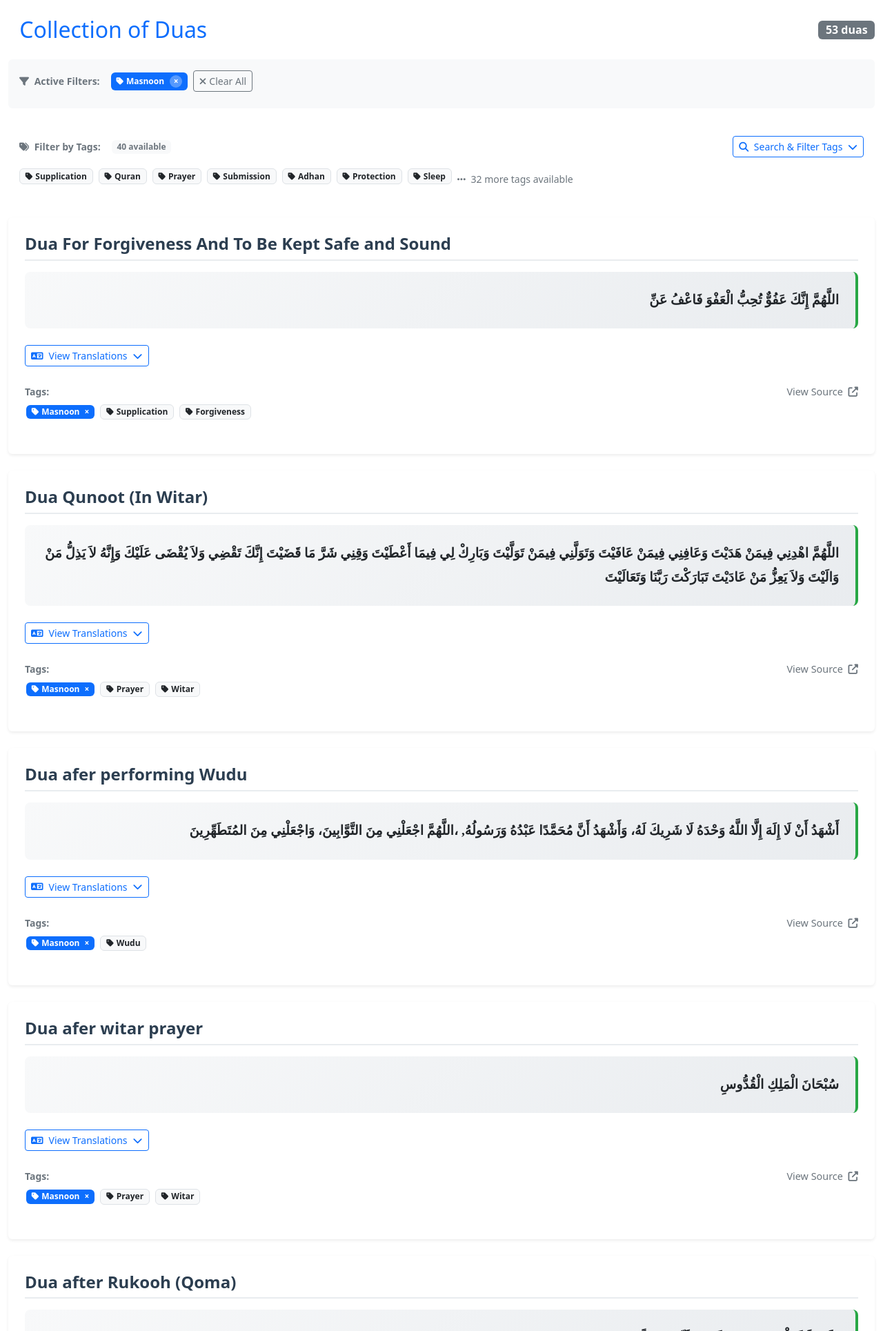
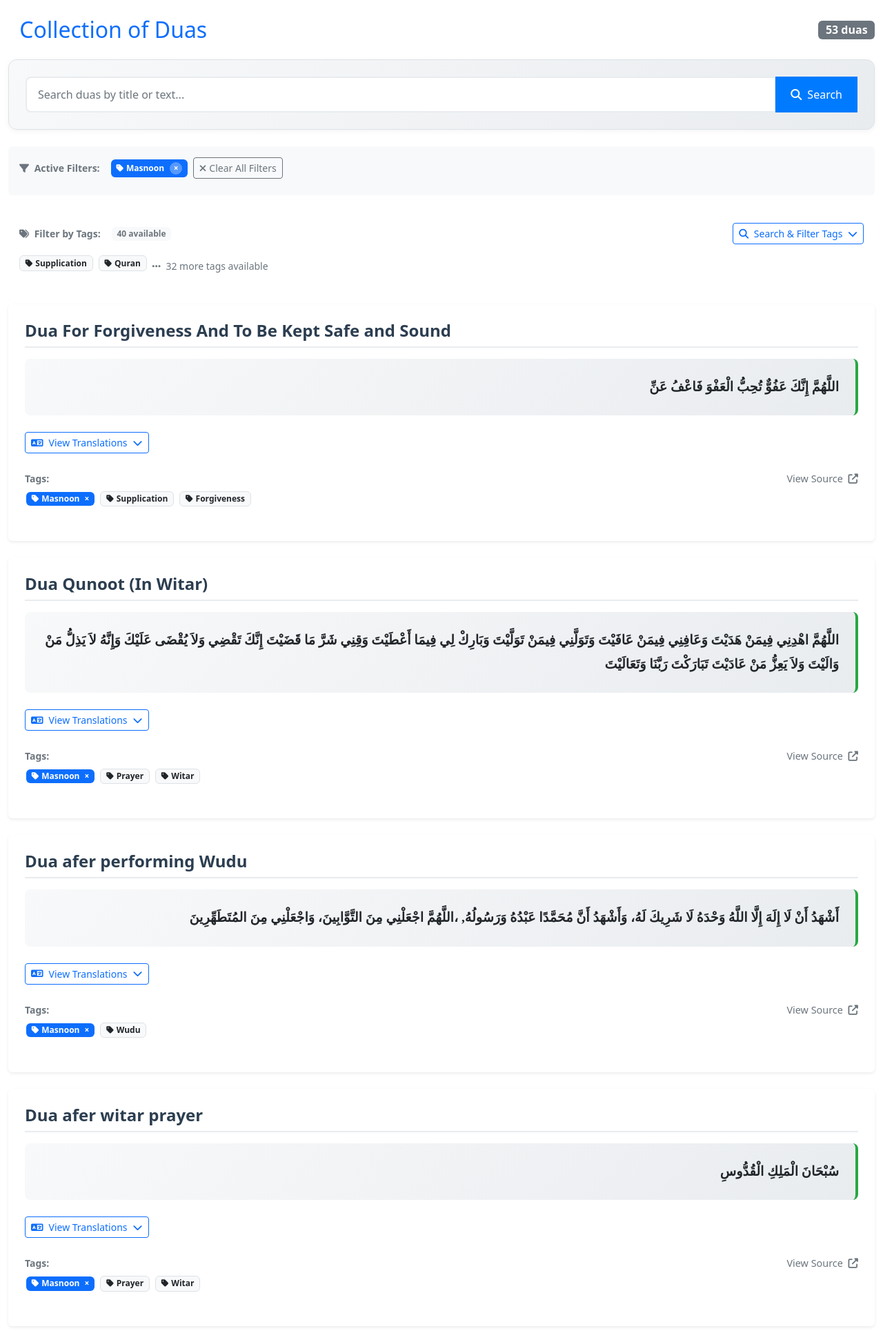
Before and after one commit to segullshairbutt/dua-collections, a Django app: page /duas/?tags=12 in a window 1280 px wide. Shown: the top 1929 px of the page at 69% size. Run offline with Django 5.2, Linux system fonts and the light colour scheme; data comes from the database, SQL or seed files in the repository; some web fonts are replaced.

Commit message:
htmx-transformation
Enhances the tool to allow searching for a dua

```diff
--- /dev/null
+++ b/dua_collection/static/dua_collection/css/search_form.css
@@ -0,0 +1,51 @@
+/* Search Form Specific Styles */
+.search-form {
+    background: linear-gradient(135deg, #f8f9fa 0%, #e9ecef 100%);
+    padding: 1.5rem;
+    border-radius: 12px;
+    border: 1px solid #dee2e6;
+    box-shadow: 0 2px 8px rgba(0,0,0,0.05);
+}
+
+.search-input {
+    border-radius: 8px 0 0 8px;
+    border: 2px solid #e9ecef;
+    padding: 0.75rem 1rem;
+    font-size: 1rem;
+    transition: border-color 0.3s ease, box-shadow 0.3s ease;
+}
+
+.search-input:focus {
+    border-color: #007bff;
+    box-shadow: 0 0 0 0.2rem rgba(0, 123, 255, 0.25);
+    outline: none;
+}
+
+.search-btn {
+    border-radius: 0;
+    padding: 0.75rem 1.25rem;
+    font-weight: 500;
+    border: 2px solid #007bff;
+    background: #007bff;
+    transition: all 0.3s ease;
+}
+
+.search-btn:hover {
+    background: #0056b3;
+    border-color: #0056b3;
+    transform: translateY(-1px);
+}
+
+.search-form .btn-outline-secondary {
+    border-radius: 0 8px 8px 0;
+    padding: 0.75rem 1rem;
+    border: 2px solid #6c757d;
+    transition: all 0.3s ease;
+}
+
+.search-form .btn-outline-secondary:hover {
+    background: #6c757d;
+    border-color: #6c757d;
+    color: white;
+    transform: translateY(-1px);
+}
--- a/dua_collection/templates/dua_collection/dua_list.html
+++ b/dua_collection/templates/dua_collection/dua_list.html
@@ -1,44 +1,9 @@
 {% extends "core/base.html" %}
+{% load static %}
 
 {% block head %}
     <title>Dua Collection</title>
-    <style>
-        .dua-card {
-            transition: transform 0.2s ease-in-out, box-shadow 0.2s ease-in-out;
-        }
-        .dua-card:hover {
-            transform: translateY(-2px);
-            box-shadow: 0 4px 15px rgba(0,0,0,0.1);
-        }
-        .dua-text {
-            font-family: 'Amiri', 'Times New Roman', serif;
-            font-size: 1.2rem;
-            line-height: 1.8;
-            background: linear-gradient(135deg, #f8f9fa 0%, #e9ecef 100%);
-            padding: 1.5rem;
-            border-radius: 8px;
-            border-right: 4px solid #28a745;
-        }
-        .tag-badge {
-            margin: 2px;
-        }
-        .source-link {
-            color: #6c757d;
-            text-decoration: none;
-            font-size: 0.9rem;
-        }
-        .source-link:hover {
-            color: #495057;
-            text-decoration: underline;
-        }
-        .dua-title {
-            color: #2c3e50;
-            border-bottom: 2px solid #e9ecef;
-            padding-bottom: 0.5rem;
-            margin-bottom: 1rem;
-        }
-
-    </style>
+    <link rel="stylesheet" href="{% static 'dua_collection/css/dua_list.css' %}">
 {% endblock %}
 
 {% block content %}
@@ -55,6 +20,9 @@
             </div>
         </div>
     </div>
+
+    <!-- Search Form -->
+    {% include 'dua_collection/partials/search_form.html' %}
 
     <!-- Filter Components -->
     {% include 'dua_collection/partials/active_filters.html' %}
--- a/dua_collection/templates/dua_collection/partials/active_filters.html
+++ b/dua_collection/templates/dua_collection/partials/active_filters.html
@@ -13,7 +13,7 @@
                         <span class="badge bg-primary me-2 mb-2 d-inline-flex align-items-center">
                             <i class="fas fa-tag me-1"></i>
                             <span class="me-2">{{ tag.name }}</span>
-                            <a href="?{% for other_tag in selected_tags %}{% if other_tag.id != tag.id %}tags={{ other_tag.id }}&{% endif %}{% endfor %}{% if request.GET.page %}page={{ request.GET.page }}&{% endif %}"
+                            <a href="?{% if search_query %}search={{ search_query }}&{% endif %}{% for other_tag in selected_tags %}{% if other_tag.id != tag.id %}tags={{ other_tag.id }}&{% endif %}{% endfor %}{% if request.GET.page %}page={{ request.GET.page }}&{% endif %}"
                                class="text-white text-decoration-none d-inline-flex align-items-center justify-content-center"
                                style="width: 18px; height: 18px; background-color: rgba(255,255,255,0.3); border-radius: 50%; font-size: 12px; font-weight: bold;"
                                title="Remove filter">
@@ -21,8 +21,8 @@
                             </a>
                         </span>
                     {% endfor %}
-                    <a href="{% url 'dua_collection:dua_list' %}" class="btn btn-sm btn-outline-secondary mb-2">
-                        <i class="fas fa-times me-1"></i>Clear All
+                    <a href="{% if search_query %}?search={{ search_query }}{% else %}{% url 'dua_collection:dua_list' %}{% endif %}" class="btn btn-sm btn-outline-secondary mb-2">
+                        <i class="fas fa-times me-1"></i>Clear All Filters
                     </a>
                 </div>
             </div>
--- a/dua_collection/templates/dua_collection/partials/available_tags.html
+++ b/dua_collection/templates/dua_collection/partials/available_tags.html
@@ -15,6 +15,7 @@
                             hx-get="{% url 'dua_collection:tag_search' %}"
                             hx-target="#tag-search-container"
                             hx-swap="innerHTML"
+                            hx-include="[name='search']"
                             id="expand-tags-btn">
                         <i class="fas fa-search me-1"></i>
                         Search & Filter Tags
@@ -22,9 +23,9 @@
                     </button>
                 </div>
 
-                <!-- Quick Tags (first 8) -->
+                <!-- Quick Tags (first 3) -->
                 <div class="d-flex align-items-center flex-wrap" id="quick-tags">
-                    {% for tag in all_tags|slice:":8" %}
+                    {% for tag in all_tags|slice:":3" %}
                         {% if tag.id not in selected_tag_ids %}
                             <a href="?{% for param_name, param_value in request.GET.items %}{% if param_name != 'page' %}{{ param_name }}={{ param_value }}&{% endif %}{% endfor %}tags={{ tag.id }}"
                                class="badge bg-light text-dark me-2 mb-2 text-decoration-none border">
--- /dev/null
+++ b/dua_collection/templates/dua_collection/partials/search_form.html
@@ -0,0 +1,34 @@
+{% load static %}
+<link rel="stylesheet" href="{% static 'dua_collection/css/search_form.css' %}">
+
+<!-- Search Form -->
+<div class="row mb-4">
+    <div class="col-12">
+        <form method="get" class="search-form">
+            <div class="input-group">
+                <input
+                    type="text"
+                    name="search"
+                    class="form-control search-input"
+                    placeholder="Search duas by title or text..."
+                    value="{{ search_query }}"
+                    aria-label="Search duas"
+                >
+                <button class="btn btn-primary search-btn" type="submit">
+                    <i class="fas fa-search me-1"></i>
+                    Search
+                </button>
+                {% if search_query %}
+                <a href="{% url 'dua_collection:dua_list' %}" class="btn btn-outline-secondary">
+                    <i class="fas fa-times me-1"></i>
+                    Clear
+                </a>
+                {% endif %}
+            </div>
+            <!-- Preserve tag filters when searching -->
+            {% for tag_id in selected_tag_ids %}
+                <input type="hidden" name="tags" value="{{ tag_id }}">
+            {% endfor %}
+        </form>
+    </div>
+</div>
--- a/dua_collection/templates/dua_collection/partials/tag_search_expanded.html
+++ b/dua_collection/templates/dua_collection/partials/tag_search_expanded.html
@@ -25,8 +25,8 @@
                    hx-target="#tag-search-container"
                    hx-swap="innerHTML"
                    hx-trigger="keyup changed delay:300ms"
-                   hx-include="[name='tags']"
-                   name="search"
+                   hx-include="[name='tags'], [name='search']"
+                   name="tag_search"
                    id="tag-search-input">
             {% if search_query %}
                 <button class="btn btn-outline-secondary"
@@ -34,7 +34,7 @@
                         hx-get="{% url 'dua_collection:tag_search' %}"
                         hx-target="#tag-search-container"
                         hx-swap="innerHTML"
-                        hx-include="[name='tags']">
+                        hx-include="[name='tags'], [name='search']">
                     <i class="fas fa-times"></i>
                 </button>
             {% endif %}
--- a/dua_collection/views.py
+++ b/dua_collection/views.py
@@ -15,6 +15,15 @@
 
     def get_queryset(self):
         queryset = Dua.objects.prefetch_related("tags").order_by("title")
+
+        # Get search query from query parameters
+        search_query = self.request.GET.get("search", "").strip()
+        if search_query:
+            from django.db.models import Q
+
+            queryset = queryset.filter(
+                Q(title__icontains=search_query) | Q(text__icontains=search_query)
+            )
 
         # Get tag IDs from query parameters
         tag_ids = self.request.GET.getlist("tags")
@@ -49,20 +58,23 @@
         else:
             context["selected_tags"] = []
 
+        # Add search query to context
+        context["search_query"] = self.request.GET.get("search", "").strip()
+
         return context
 
 
 def tag_search_view(request):
     """HTMX view for expandable tag search"""
 
-    search_query = request.GET.get("search", "")
+    tag_search_query = request.GET.get("tag_search", "")
     selected_tag_ids = [
         int(tag_id) for tag_id in request.GET.getlist("tags") if tag_id.isdigit()
     ]
 
-    if search_query:
+    if tag_search_query:
         tags = (
-            Tag.objects.filter(name__icontains=search_query)
+            Tag.objects.filter(name__icontains=tag_search_query)
             .annotate(dua_count=Count("dua"))
             .order_by("-dua_count", "name")
         )
@@ -73,12 +85,13 @@
 
     # Preserve current URL parameters
     current_params = dict(request.GET.items())
-    if "search" in current_params:
-        del current_params["search"]
+    # Remove the tag search parameter but keep the main dua search
+    if "tag_search" in current_params:
+        del current_params["tag_search"]
 
     context = {
         "tags": tags,
-        "search_query": search_query,
+        "search_query": tag_search_query,
         "selected_tag_ids": selected_tag_ids,
         "current_params": current_params,
     }
```
Also changed, not shown: dua_collection/static/dua_collection/css/dua_list.css (added, +42 -0 lines).
